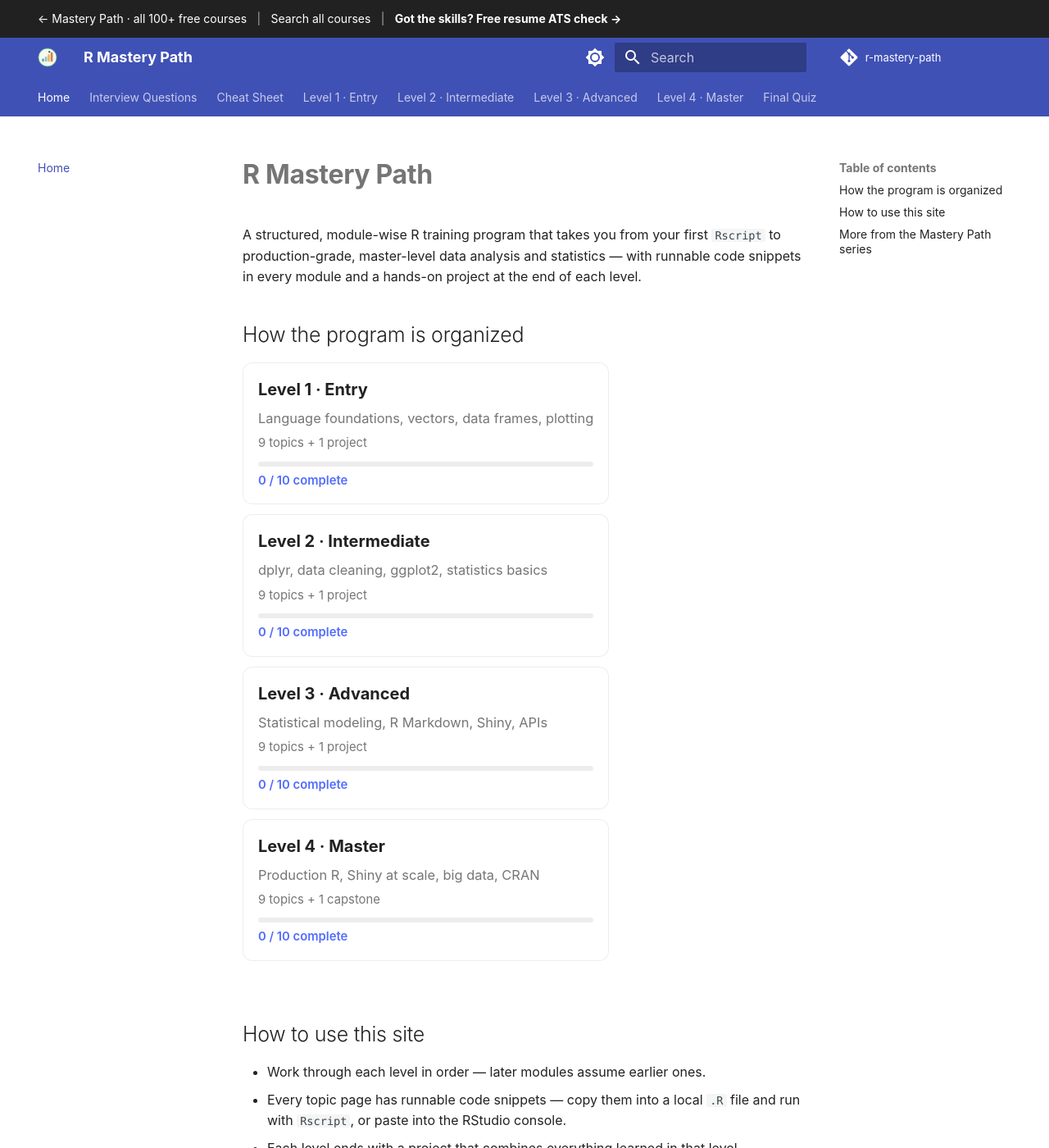
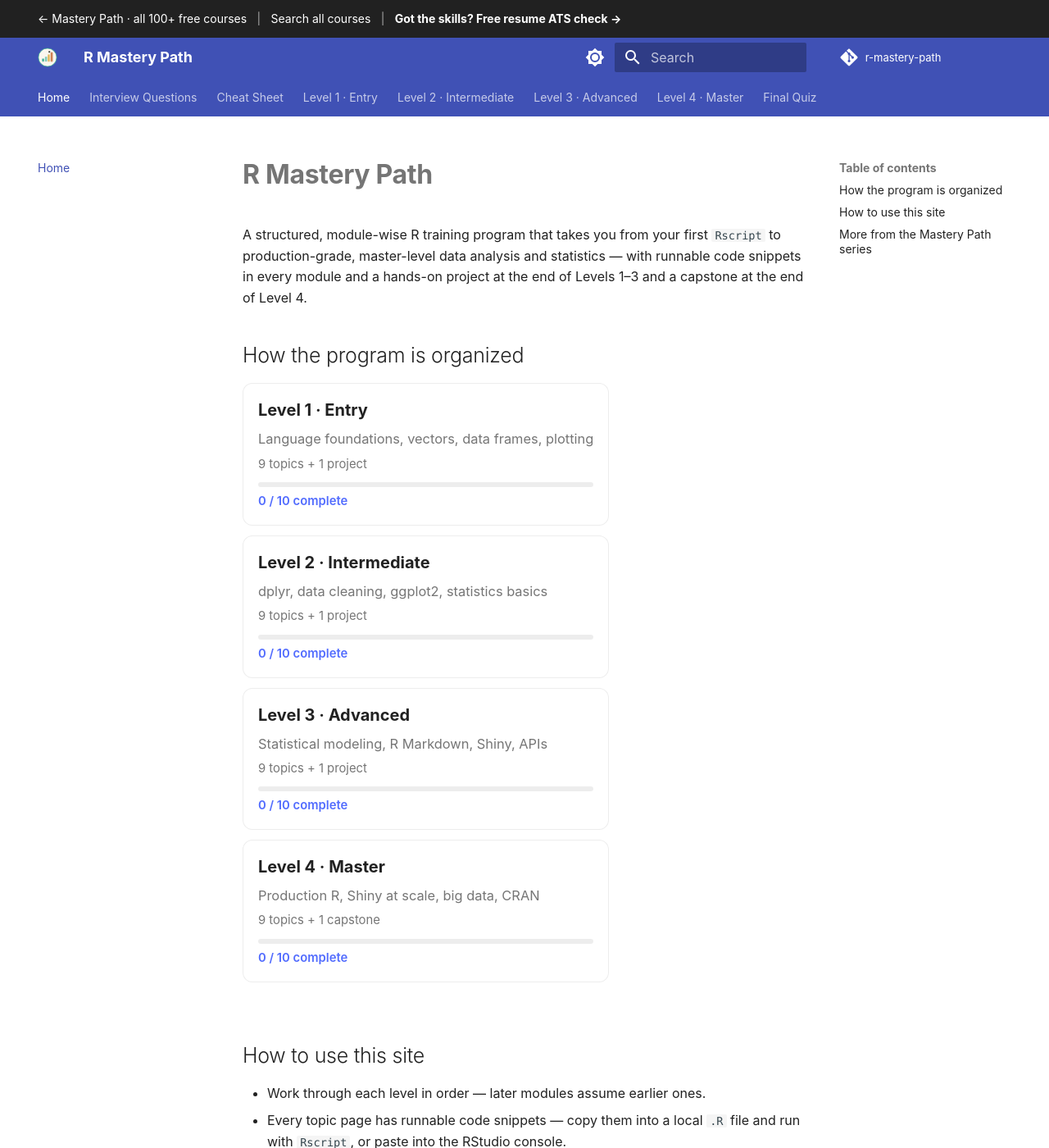
Before and after one commit to SIGILIPELLI/r-mastery-path, an MkDocs documentation site: the page built from docs/index.md, in a window 1280 px wide and 1400 px high. Shown: the whole window at 82% size. Built offline with MkDocs 1.6.1 and Material for MkDocs 9.7.7, drawn with Linux system fonts in a browser that asks for light colours; comment, search, counter and statistics services are not loaded; some of the changed text lies outside the part shown.

Commit message:
Course home: state that Levels 1-3 end with a project and Level 4 with the capstone
Co-Authored-By: Claude Sonnet 5.5 <noreply@anthropic.com>

```diff
--- a/docs/index.md
+++ b/docs/index.md
@@ -7,8 +7,7 @@ description: "Free R programming course from beginner to advanced -- hands-on da
 
 A structured, module-wise R training program that takes you from your first
 `Rscript` to production-grade, master-level data analysis and statistics —
-with runnable code snippets in every module and a hands-on project at the end
-of each level.
+with runnable code snippets in every module and a hands-on project at the end of Levels 1–3 and a capstone at the end of Level 4.
 
 ## How the program is organized
 
@@ -24,7 +23,7 @@ of each level.
 - Work through each level in order — later modules assume earlier ones.
 - Every topic page has runnable code snippets — copy them into a local `.R`
   file and run with `Rscript`, or paste into the RStudio console.
-- Each level ends with a project that combines everything learned in that level.
+- Levels 1–3 each end with a project that combines everything learned in that level, and Level 4 ends with the course capstone.
 - Use the search bar (top of the page) to jump straight to a topic.
 
 Start here → [Level 1 · Entry](level-1/index.md)
```
